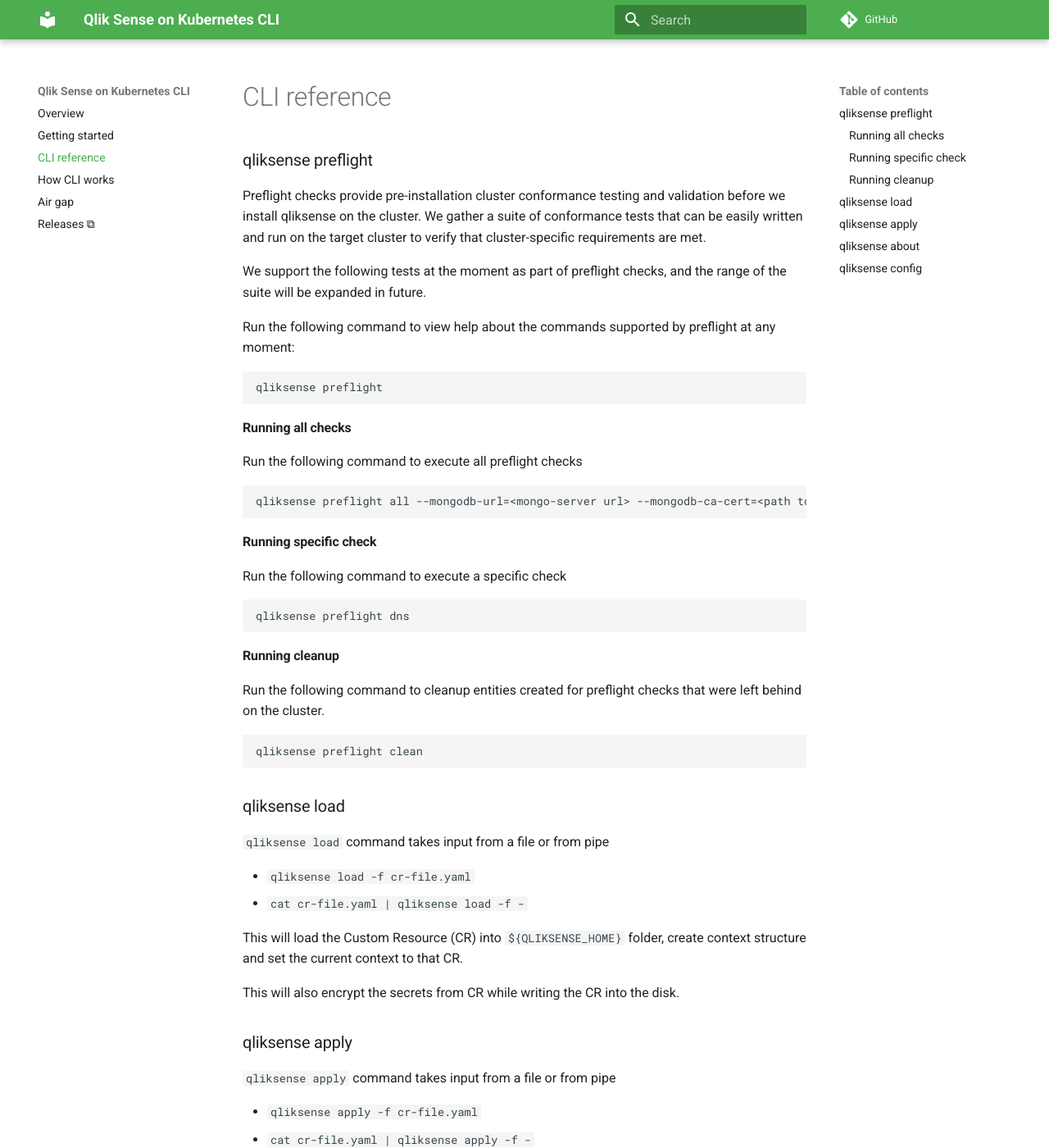
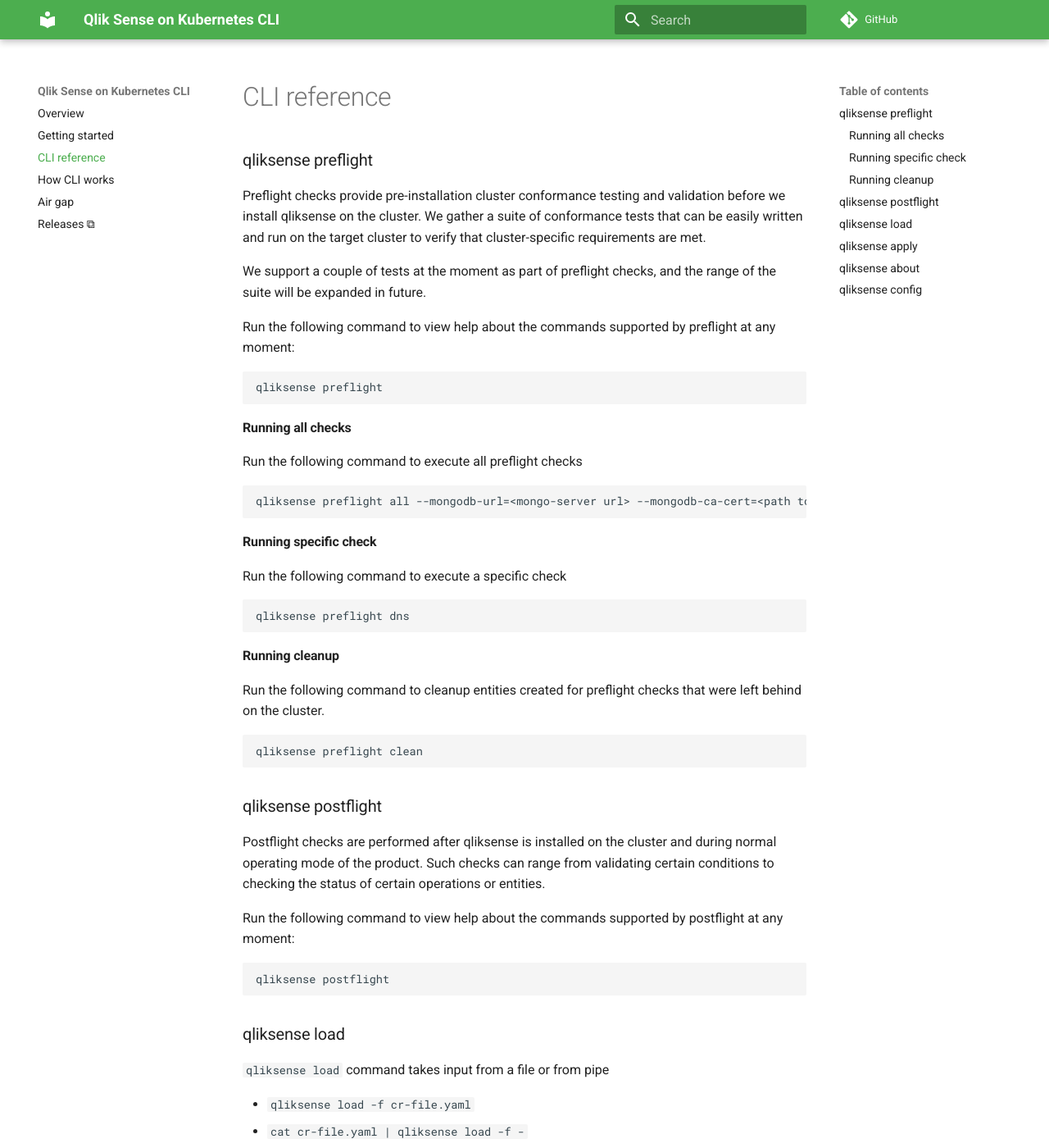
Before and after one commit to qlik-oss/sense-installer, an MkDocs documentation site: the page built from docs/command_reference.md, in a window 1280 px wide and 1400 px high. Shown: the whole window at 82% size. Built offline with MkDocs 1.6.1 and Material for MkDocs 9.7.7, drawn with Linux system fonts in a browser that asks for light colours; comment, search, counter and statistics services are not loaded.

Commit message:
updated doc

````diff
--- a/docs/command_reference.md
+++ b/docs/command_reference.md
@@ -4,7 +4,7 @@
 
 Preflight checks provide pre-installation cluster conformance testing and validation before we install qliksense on the cluster. We gather a suite of conformance tests that can be easily written and run on the target cluster to verify that cluster-specific requirements are met.
 
-We support the following tests at the moment as part of preflight checks, and the range of the suite will be expanded in future.
+We support a couple of tests at the moment as part of preflight checks, and the range of the suite will be expanded in future.
 
 Run the following command to view help about the commands supported by preflight at any moment:
 ```
@@ -27,6 +27,14 @@
 Run the following command to cleanup entities created for preflight checks that were left behind on the cluster.
 ```
 qliksense preflight clean
+```
+
+### qliksense postflight
+Postflight checks are performed after qliksense is installed on the cluster and during normal operating mode of the product. Such checks can range from validating certain conditions to checking the status of certain operations or entities.
+
+Run the following command to view help about the commands supported by postflight at any moment:
+```
+qliksense postflight
 ```
 
 ### qliksense load
````
Also changed, not shown: docs/postflight_checks.md (added, +33 -0 lines), docs/preflight_checks.md (+1 -1 lines).
